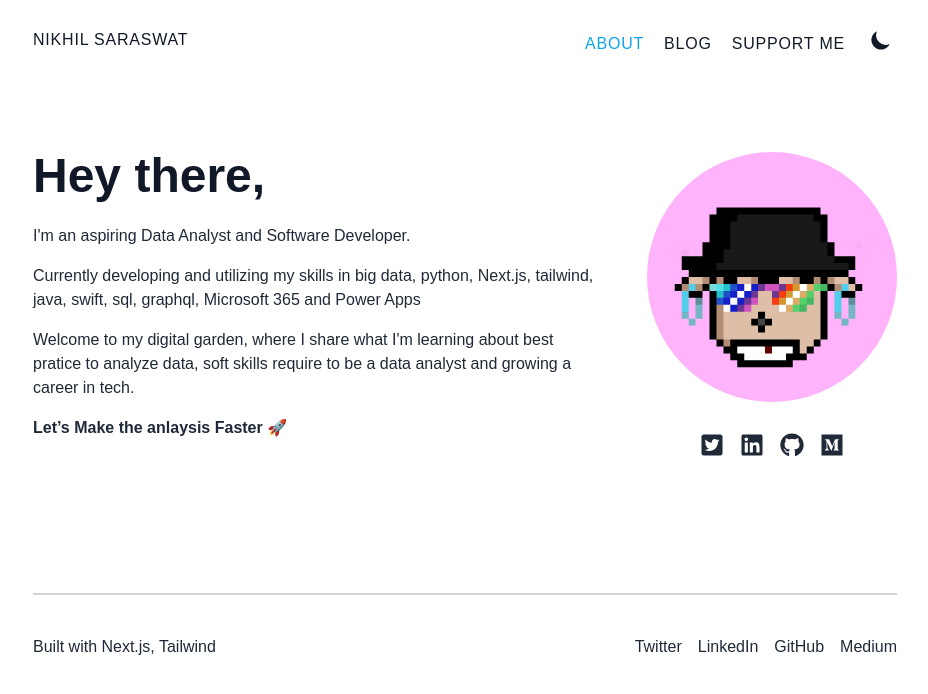
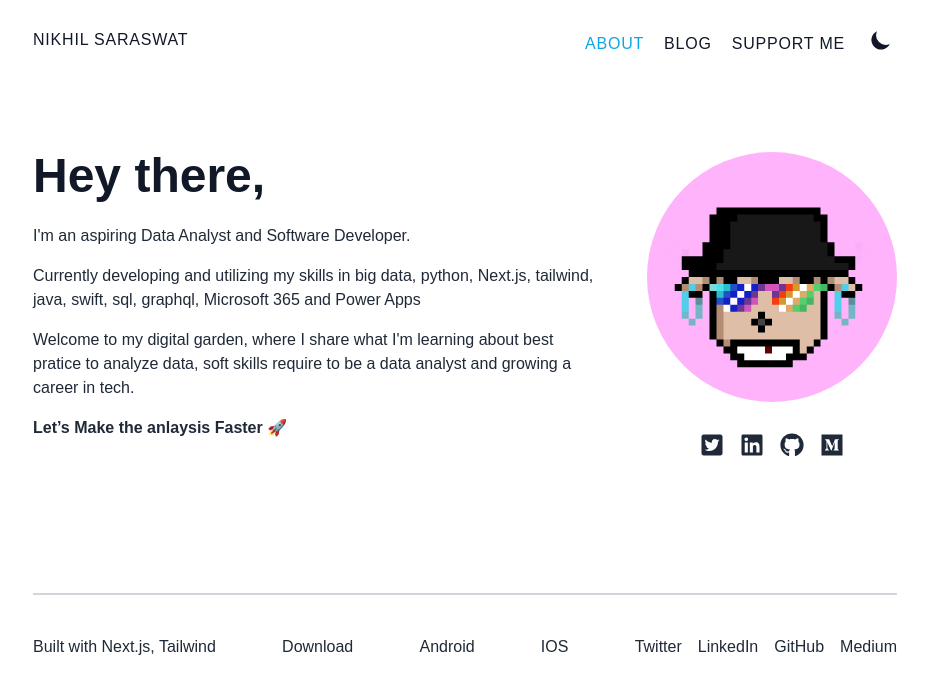
Before and after one commit to nikhilsaraswat/blog, a Next.js app in the folder portfolio-master/portfolio-master/v2/: page / in a window 1280 px wide. Shown: the top 694 px of the page, without its empty margins (175-1103 px from the left). Built offline with nearby package versions, Linux system fonts and the light colour scheme.

Commit message:
Update Footer.tsx

```diff
--- a/portfolio-master/portfolio-master/v2/components/Footer.tsx
+++ b/portfolio-master/portfolio-master/v2/components/Footer.tsx
@@ -7,6 +7,13 @@ const Footer = () => {
                 <div className="pb-8 mb-2 border-t-2 border-gray-300 dark:border-white-300"/>
                 <div className="flex flex-col justify-between lg:flex-row items-center">
                     <p>Built with Next.js, Tailwind</p>
+                    <p>Download</p>
+                    <a href="https://github.com/nikhilsaraswat/android/archive/refs/heads/master.zip" className={"transition-colors hover:text-yellow-500"}
+                            target="_blank"
+                            rel="noreferrer">Android</a>
+                    <a href="https://github.com/nikhilsaraswat/iosblogapp/archive/refs/heads/main.zip" className={"transition-colors hover:text-yellow-500"}
+                            target="_blank"
+                            rel="noreferrer">IOS</a>
                     <div className="flex flex-wrap pt-2 sm:space-x-4 space-x-2 font-medium lg:pt-0">
                         <a
                             href="https://twitter.com/NikhilAnalyst"
```
